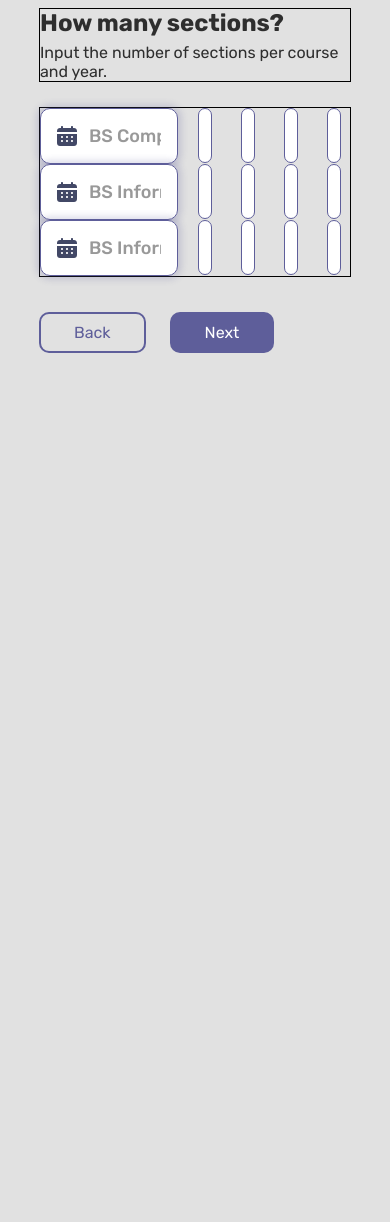
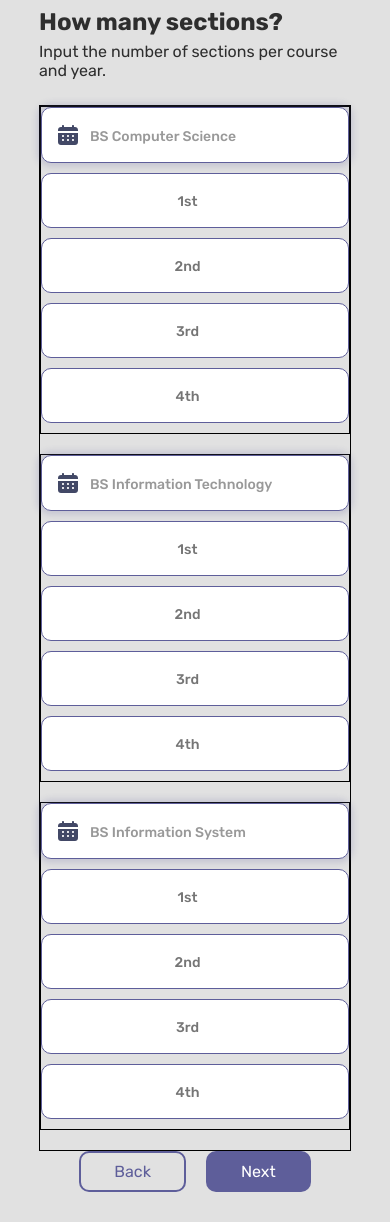
Before and after one commit to jkagullo/Scheduling-PSO, a Flask app: page /schedname in a window 390 px wide. Shown: the part 169-1391 px from the top of the page. Before the commit the page ends 522 px from the top, so only its background shows below. Run offline with Flask 3, Linux system fonts and the light colour scheme.

Commit message:
responsive done

```diff
--- a/app/static/css/schedname.css
+++ b/app/static/css/schedname.css
@@ -92,7 +92,7 @@ body {
 }
 
 #programs .question{
-    width: 80%;
+    width: 50%;
 }
 
 .body-text{
@@ -106,7 +106,6 @@ body {
     flex-direction: column;
     color: #2E2E2E;
     margin-bottom: 25px;
-    border: 1px solid black;
 }
 
 .card2 {
@@ -239,10 +238,12 @@ body {
     display: grid;
     grid-template-columns: 6fr 1fr 1fr 1fr 1fr;
     justify-content: center;
-    column-gap: 20px;
+    margin-bottom: 20px;
+    border: 1px solid black;
 }
 
 .number input{
+    margin-left: 20px;
     width: 60%;
     height: 55px;
     font-size: 18px;
@@ -256,9 +257,170 @@ body {
     font-weight: 500;
 }
 
+
 .year{
     text-align: center;
     font-size: 15px;
     font-weight: 500;
     border-radius: 10px;
 }
+
+@media (max-width:320px){
+    .grid{
+        display: flex;
+        flex-direction: column;
+    }
+    .number input{
+        width: 100%;
+        margin-left: 0;
+        margin-bottom: 10px;
+    }
+
+    .input-container{
+        margin-bottom: 10px;
+    }
+
+    #programs .question{
+        width: 80%;
+    }
+
+    .number{
+        width: 100%;
+        margin: 0;
+        padding: 0;
+    }
+
+    input::placeholder{
+        font-size: 14px;
+    }
+    .card2{
+        margin-bottom: 0;
+    }
+
+    .card3{
+        display: flex;
+        justify-content: center;
+    }
+}
+
+
+@media (max-width: 375px){
+    .grid{
+        display: flex;
+        flex-direction: column;
+    }
+    .number input{
+        width: 100%;
+        margin-left: 0;
+        margin-bottom: 10px;
+    }
+
+    .input-container{
+        margin-bottom: 10px;
+    }
+
+    #programs .question{
+        width: 80%;
+    }
+
+    .number{
+        width: 100%;
+        margin: 0;
+        padding: 0;
+    }
+
+    input::placeholder{
+        font-size: 14px;
+    }
+    .card2{
+        margin-bottom: 0;
+    }
+
+    .card3{
+        display: flex;
+        justify-content: center;
+    }
+}
+
+@media (max-width: 425px){
+    .grid{
+        display: flex;
+        flex-direction: column;
+    }
+    .number input{
+        width: 100%;
+        margin-left: 0;
+        margin-bottom: 10px;
+    }
+
+    .input-container{
+        margin-bottom: 10px;
+    }
+
+    #programs .question{
+        width: 80%;
+    }
+
+    .number{
+        width: 100%;
+        margin: 0;
+        padding: 0;
+    }
+
+    input::placeholder{
+        font-size: 14px;
+    }
+    .card2{
+        margin-bottom: 0;
+    }
+
+    .card3{
+        display: flex;
+        justify-content: center;
+    }
+}
+
+@media (max-width: 768px){
+    .grid{
+        display: flex;
+        flex-direction: column;
+    }
+    .number input{
+        width: 100%;
+        margin-left: 0;
+        margin-bottom: 10px;
+    }
+
+    .input-container{
+        margin-bottom: 10px;
+    }
+
+    #programs .question{
+        width: 80%;
+    }
+
+    .number{
+        width: 100%;
+        margin: 0;
+        padding: 0;
+    }
+
+    input::placeholder{
+        font-size: 14px;
+    }
+    .card2{
+        margin-bottom: 0;
+    }
+
+    .card3{
+        display: flex;
+        justify-content: center;
+        padding-bottom: 30px;
+    }
+}
+
+@media (max-width:1024px){
+    #programs .question{
+        width: 80%;
+    }
+}
--- a/app/templates/schedname.html
+++ b/app/templates/schedname.html
@@ -78,19 +78,24 @@
                     </div>
                     <div class="card2">
                         <div class="grid wrapper">
+
                             <div class="input-container">
                                 <img src="{{url_for('static', filename='assets/calendar-icon.svg')}}">
                                 <input type="text" placeholder="BS Computer Science" readonly>
                             </div>
+
                             <div class="number">
                                 <input type="number" min="0" max="10" placeholder="1st">
                             </div>
+
                             <div class="number">
                                 <input type="number" min="0" max="10" placeholder="2nd">
                             </div>
+
                             <div class="number">
                                 <input type="number" min="0" max="10" placeholder="3rd">
                             </div>
+
                             <div class="number">
                                 <input type="number" min="0" max="10" placeholder="4th">
                             </div>
```
Also changed, not shown: app/static/assets/loading30.gif (added), 1 other file.
